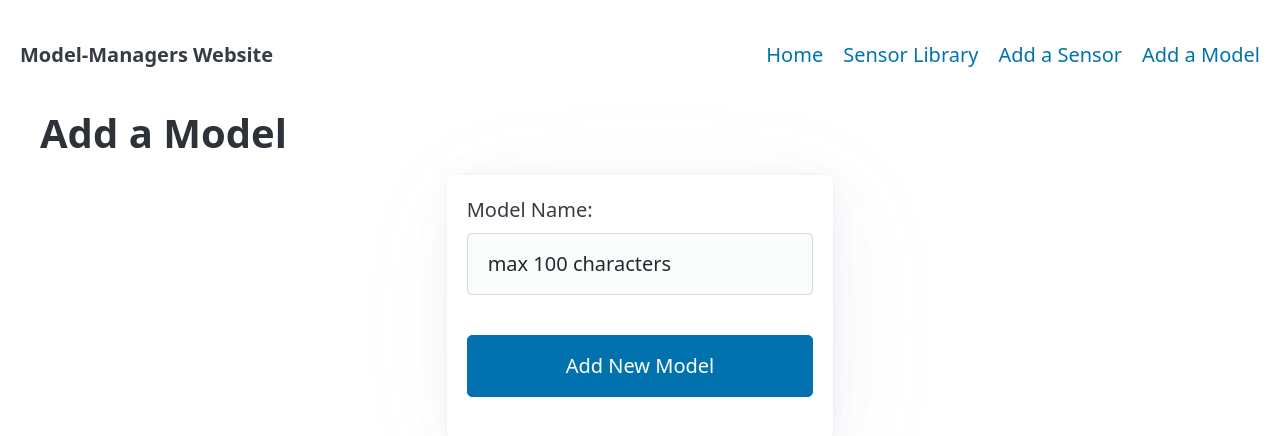
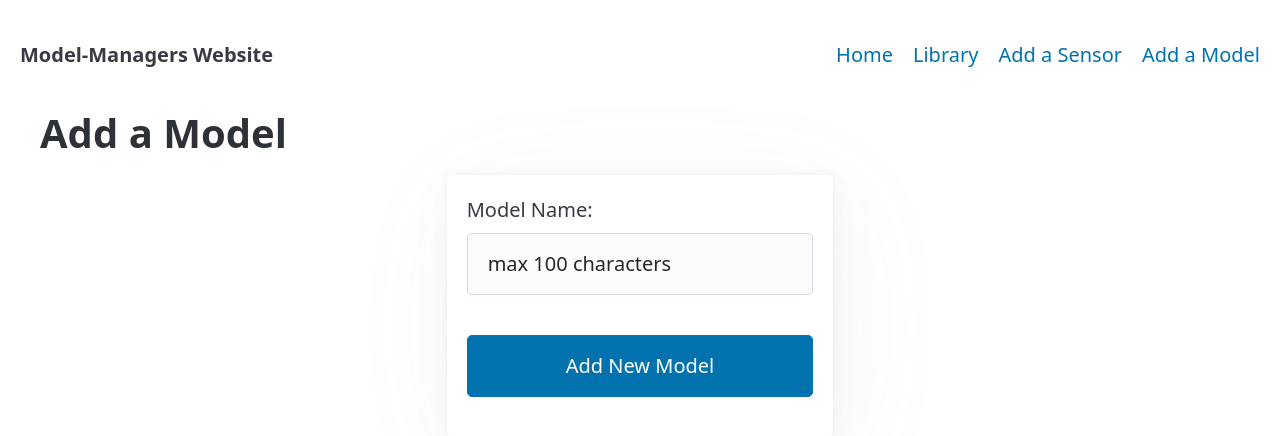
Before and after one commit to skipmcgee/wind-forecast, a Flask app: page /add/model in a window 1280 px wide. Shown: the top 436 px of the page. Run offline with Flask 3, Linux system fonts and the light colour scheme; some libraries are stand-ins or nearby versions.

Commit message:
Changing name

```diff
--- a/templates/base.j2
+++ b/templates/base.j2
@@ -28,7 +28,7 @@
             </ul>
             <ul>
                 <li><a href="/">Home</a></li>
-                <li><a href="/library">Sensor Library</a></li>
+                <li><a href="/library">Library</a></li>
                 <li><a href="/add/sensor">Add a Sensor</a></li>
                 <li><a href="/add/model">Add a Model</a></li>
             </ul>
```
